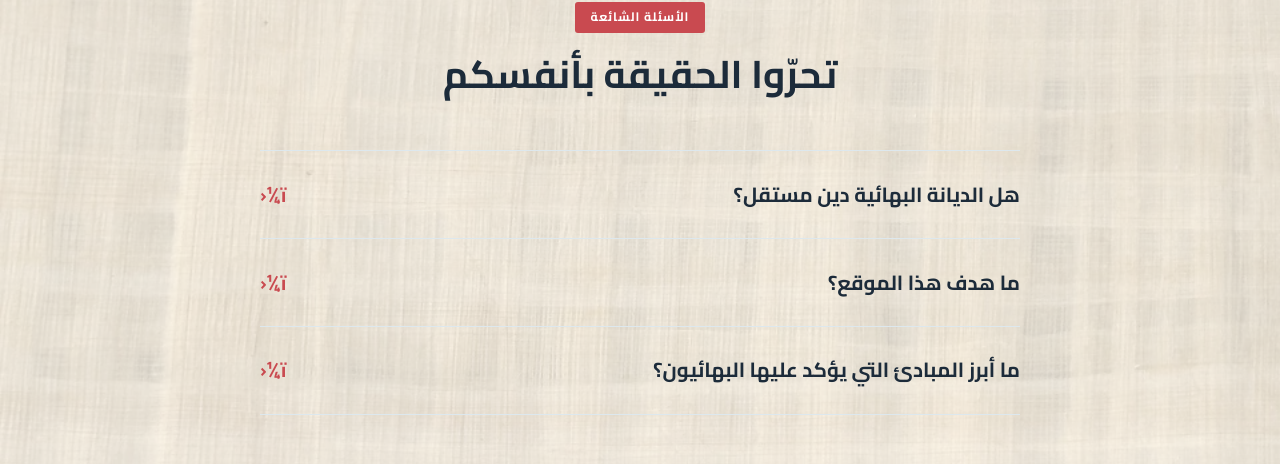
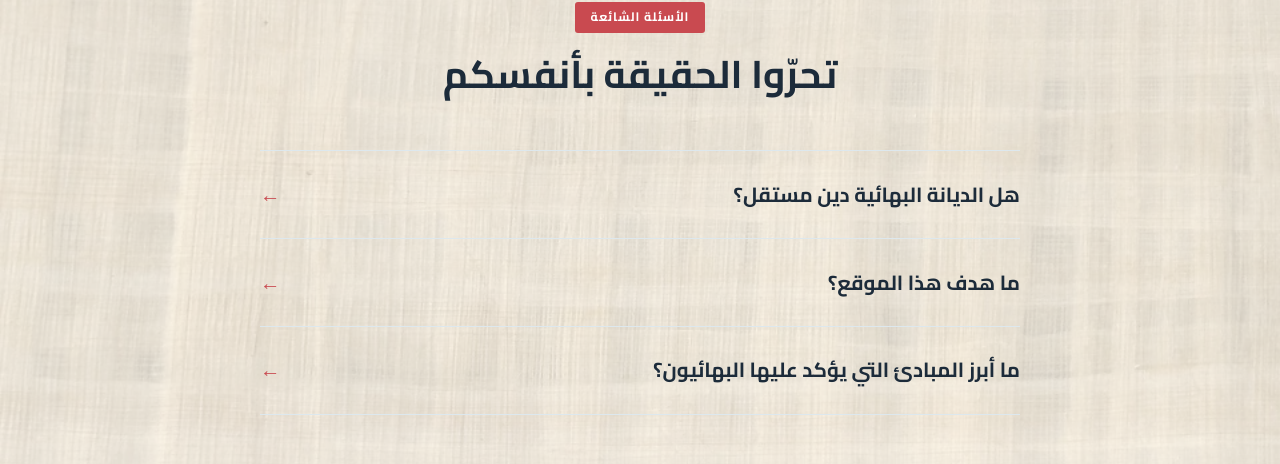
Before and after one commit to TheMaestro9/bahai-website-design, a React (Vite) app: page / in a window 1280 px wide. Shown: the part 6108-6572 px from the top of the page. Built offline with nearby package versions, Linux system fonts and the light colour scheme.

Commit message:
fixing arrow in faq

```diff
--- a/src/App.css
+++ b/src/App.css
@@ -870,7 +870,7 @@ strong { color: var(--text-dark); font-weight: 700; }
 .faq-item summary::-webkit-details-marker { display: none; }
 
 .faq-item summary::after {
-    content: 'ï¼‹';
+    content: '←';
     color: var(--coral);
     font-size: 1.2rem;
     transition: transform .3s;
```
